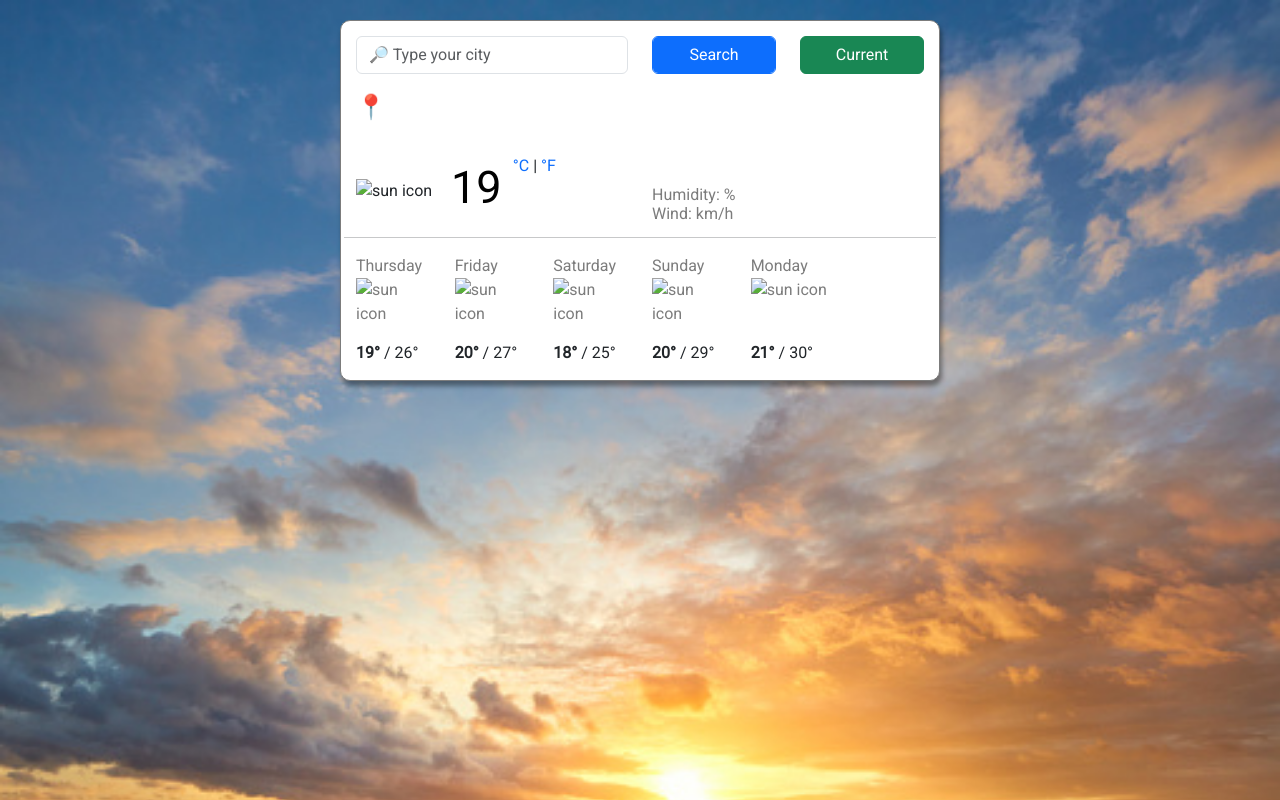
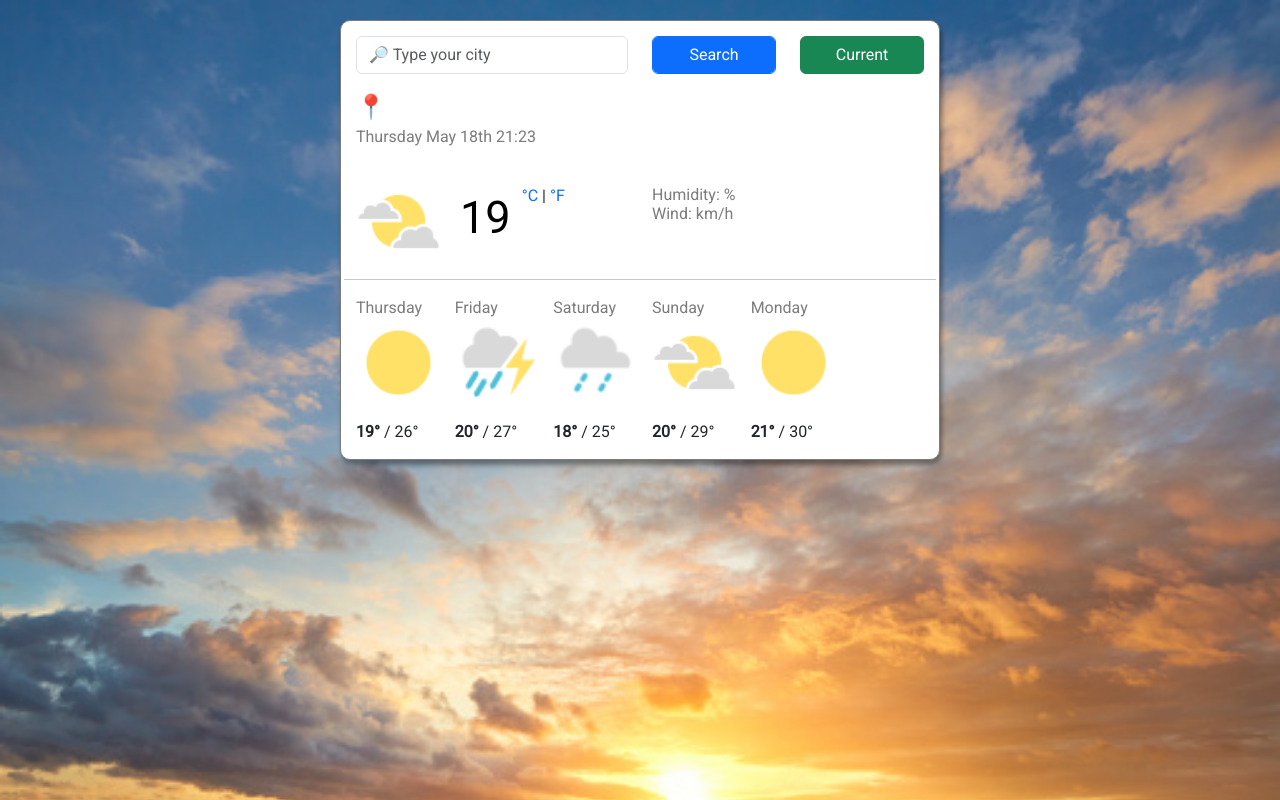
Before and after one commit to Aliciaasmbc/Alicias-Weather-App, a plain HTML site: page index.html in a window 1280 px wide. Drawn offline with nearby package versions, Linux system fonts and the light colour scheme; files that its build step writes are made by us from their sources; no server answers; files whose address does not match are found by name.

Commit message:
cleaned code

```diff
--- a/index.html
+++ b/index.html
@@ -16,7 +16,7 @@
       crossorigin="anonymous"
     ></script>
     <script src="https://unpkg.com/axios/dist/axios.min.js"></script>
-    <link rel="stylesheet" href="src/style.css" />
+    <link rel="stylesheet" href="style.css" />
     <link rel="preconnect" href="https://fonts.googleapis.com" />
     <link rel="preconnect" href="https://fonts.gstatic.com" crossorigin />
     <link
@@ -69,7 +69,7 @@
         <div class="row">
           <div class="col-6">
             <img
-              src="src/suncloud.png"
+              src="src/images/suncloud.png"
               alt="sun icon"
               width="100px"
               class="weather-icon"
@@ -94,7 +94,7 @@
 
             <div class="col-12" id="icons">
               <img
-                src="src/sunny.png"
+                src="src/images/sunny.png"
                 alt="sun icon"
                 width="100px"
                 class="weather-icon"
@@ -105,7 +105,7 @@
             Friday
             <div class="col-12" id="icons">
               <img
-                src="src/lightning.png"
+                src="src/images/lightning.png"
                 alt="sun icon"
                 width="100px"
                 class="weather-icon"
@@ -116,7 +116,7 @@
             Saturday
             <div class="col-12" id="icons">
               <img
-                src="src/rain.png"
+                src="src/images/rain.png"
                 alt="sun icon"
                 width="100px"
                 class="weather-icon"
@@ -127,7 +127,7 @@
             Sunday
             <div class="col-12" id="icons">
               <img
-                src="src/suncloud.png"
+                src="src/images/suncloud.png"
                 alt="sun icon"
                 width="100px"
                 class="weather-icon"
@@ -138,7 +138,7 @@
             Monday
             <div class="col-12" id="icons">
               <img
-                src="src/sunny.png"
+                src="src/images/sunny.png"
                 alt="sun icon"
                 width="100px"
                 class="weather-icon"
@@ -169,6 +169,6 @@
         </div>
       </div>
     </div>
-    <script src="SRC/index.js"></script>
+    <script src="script.js"></script>
   </body>
 </html>
```
